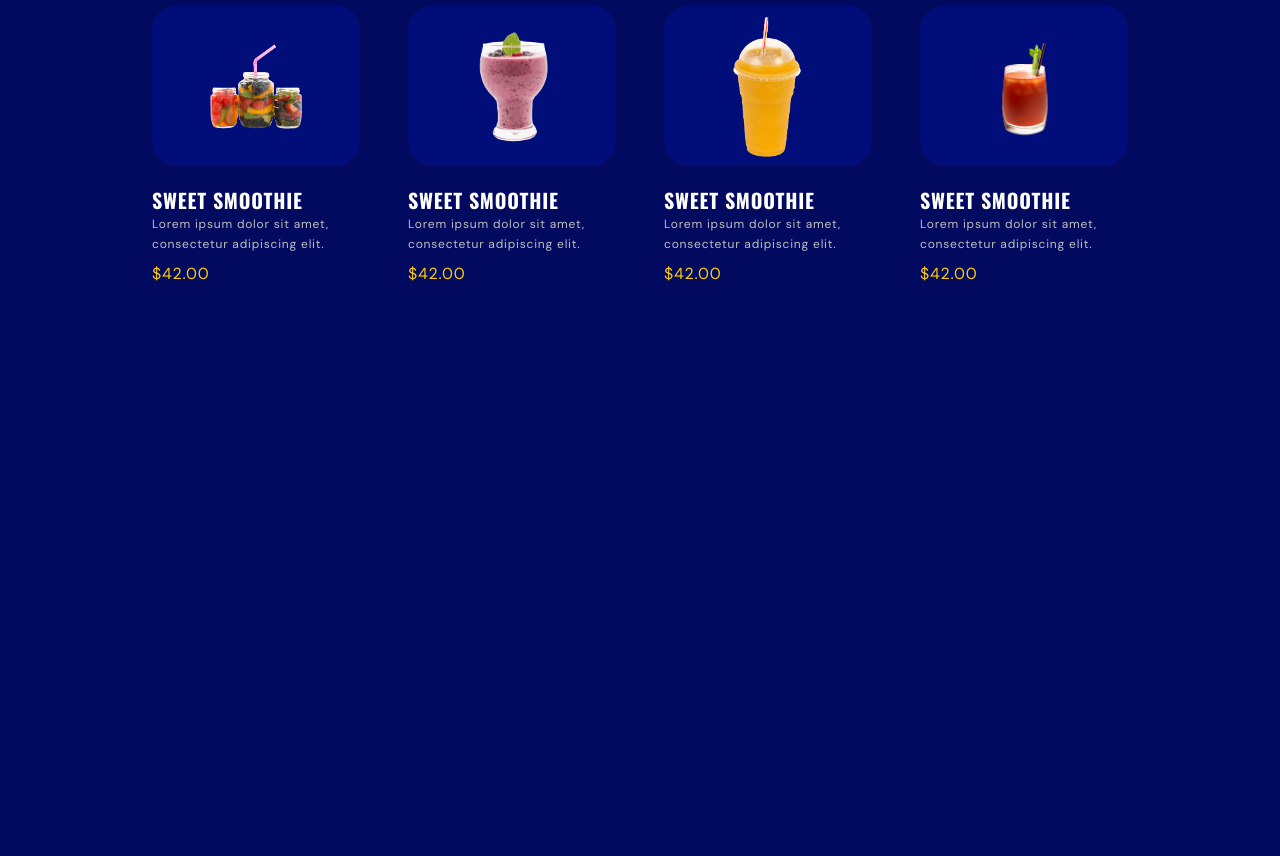
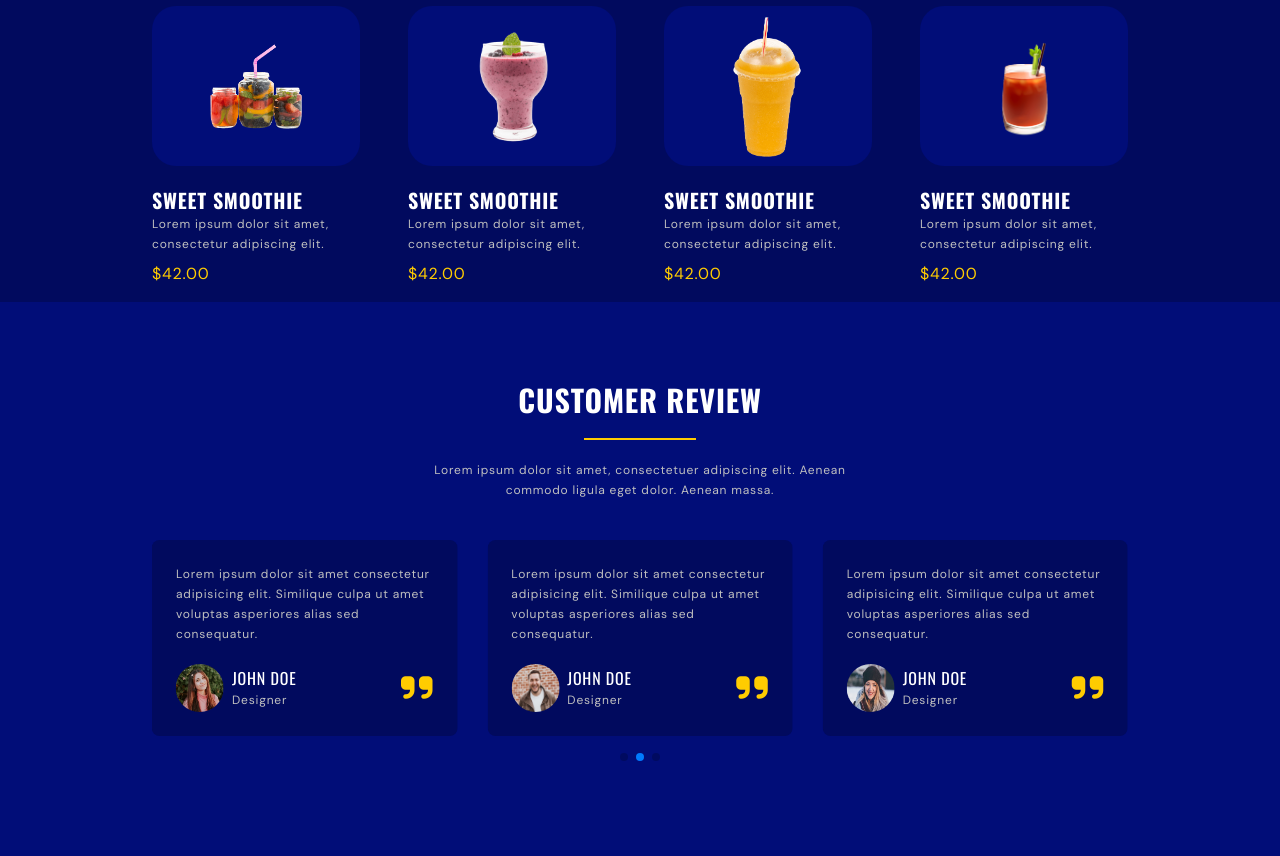
Before and after one commit to Dmitriifd/tailwind-burger-site, a website: page src/index.html in a window 1280 px wide. Shown: the part 2836-3692 px from the top of the page. Before the commit the page ends 3138 px from the top, so only its background shows below. Drawn offline with nearby package versions, Linux system fonts and the light colour scheme.

Commit message:
rewiew section

```diff
--- a/src/index.html
+++ b/src/index.html
@@ -29,6 +29,7 @@
     <link href="/dist/output.css" rel="stylesheet" />
 
     <!-- JS -->
+    <script src="https://cdn.jsdelivr.net/npm/swiper@10/swiper-bundle.min.js" defer></script>
     <script src="main.js" defer></script>
 
     <title>Responsive Burger website</title>
@@ -499,7 +500,91 @@
     </section>
 
     <!-- Review -->
+    <section id="review" class="bg-primaryColorLight dark:bg-darkColorLight py-20">
+      <div class="customer__review container">
+        <div class="max-w-md mx-auto text-center">
+          <h2 class="section__title">CUSTOMER REVIEW</h2>
+          <div class="separator mx-auto"></div>
+          <p class="paragraph">Lorem ipsum dolor sit amet, consectetuer adipiscing elit. Aenean commodo ligula eget dolor. Aenean massa.</p>
+        </div>
 
+        <div class="swiper py-10">
+          <ul class="swiper-wrapper">
+            <li class="swiper-slide">
+              <div class="flex flex-col gap-5 bg-primaryColor dark:bg-darkColor rounded-lg p-6">
+                <p class="paragraph">Lorem ipsum dolor sit amet consectetur adipisicing elit. Similique culpa ut amet voluptas asperiores alias sed consequatur.</p>
+                <div class="flex items-center">
+                  <img src="img/review-1.jpg" alt="review image" class="w-12 h-12 rounded-full">
+                  <div class="ml-2">
+                    <p class="font-oswald uppercase">John doe</p>
+                    <p class="paragraph">Designer</p>
+                  </div>
+                  <i class="fa-solid fa-quote-right text-4xl text-secondaryColor ml-auto"></i>
+                </div>
+              </div>
+            </li>
+
+            <li class="swiper-slide">
+              <div class="flex flex-col gap-5 bg-primaryColor dark:bg-darkColor rounded-lg p-6">
+                <p class="paragraph">Lorem ipsum dolor sit amet consectetur adipisicing elit. Similique culpa ut amet voluptas asperiores alias sed consequatur.</p>
+                <div class="flex items-center">
+                  <img src="img/review-2.jpg" alt="review image" class="w-12 h-12 rounded-full">
+                  <div class="ml-2">
+                    <p class="font-oswald uppercase">John doe</p>
+                    <p class="paragraph">Designer</p>
+                  </div>
+                  <i class="fa-solid fa-quote-right text-4xl text-secondaryColor ml-auto"></i>
+                </div>
+              </div>
+            </li>
+
+            <li class="swiper-slide">
+              <div class="flex flex-col gap-5 bg-primaryColor dark:bg-darkColor rounded-lg p-6">
+                <p class="paragraph">Lorem ipsum dolor sit amet consectetur adipisicing elit. Similique culpa ut amet voluptas asperiores alias sed consequatur.</p>
+                <div class="flex items-center">
+                  <img src="img/review-3.jpg" alt="review image" class="w-12 h-12 rounded-full">
+                  <div class="ml-2">
+                    <p class="font-oswald uppercase">John doe</p>
+                    <p class="paragraph">Designer</p>
+                  </div>
+                  <i class="fa-solid fa-quote-right text-4xl text-secondaryColor ml-auto"></i>
+                </div>
+              </div>
+            </li>
+
+            <li class="swiper-slide">
+              <div class="flex flex-col gap-5 bg-primaryColor dark:bg-darkColor rounded-lg p-6">
+                <p class="paragraph">Lorem ipsum dolor sit amet consectetur adipisicing elit. Similique culpa ut amet voluptas asperiores alias sed consequatur.</p>
+                <div class="flex items-center">
+                  <img src="img/review-4.jpg" alt="review image" class="w-12 h-12 rounded-full">
+                  <div class="ml-2">
+                    <p class="font-oswald uppercase">John doe</p>
+                    <p class="paragraph">Designer</p>
+                  </div>
+                  <i class="fa-solid fa-quote-right text-4xl text-secondaryColor ml-auto"></i>
+                </div>
+              </div>
+            </li>
+
+            <li class="swiper-slide">
+              <div class="flex flex-col gap-5 bg-primaryColor dark:bg-darkColor rounded-lg p-6">
+                <p class="paragraph">Lorem ipsum dolor sit amet consectetur adipisicing elit. Similique culpa ut amet voluptas asperiores alias sed consequatur.</p>
+                <div class="flex items-center">
+                  <img src="img/review-5.jpg" alt="review image" class="w-12 h-12 rounded-full">
+                  <div class="ml-2">
+                    <p class="font-oswald uppercase">John doe</p>
+                    <p class="paragraph">Designer</p>
+                  </div>
+                  <i class="fa-solid fa-quote-right text-4xl text-secondaryColor ml-auto"></i>
+                </div>
+              </div>
+            </li>
+          </ul>
+
+          <div class="swiper-pagination"></div>
+        </div>
+      </div>
+    </section>
     <!-- Contact -->
 
     </main>
--- a/src/main.js
+++ b/src/main.js
@@ -58,3 +58,33 @@ tabs.forEach((tab) => {
     }
   });
 });
+
+/* SWIPER */
+const swiper = new Swiper('.swiper', {
+  speed: 400,
+  spaceBetween: 30,
+  autoplay: {
+    delay: 3000,
+    disableOnInteraction: false,
+  },
+  // If we need pagination
+  pagination: {
+    el: '.swiper-pagination',
+    clickable: true,
+  },
+  grabCursor: true,
+  breakpoints: {
+    // when window width is >= 640px
+    640: {
+      slidesPerView: 1,
+    },
+    // when window width is >= 768px
+    768: {
+      slidesPerView: 2,
+    },
+    // when window width is >= 1024px
+    1024: {
+      slidesPerView: 3,
+    },
+  },
+});
```
Also changed, not shown: dist/output.css.
